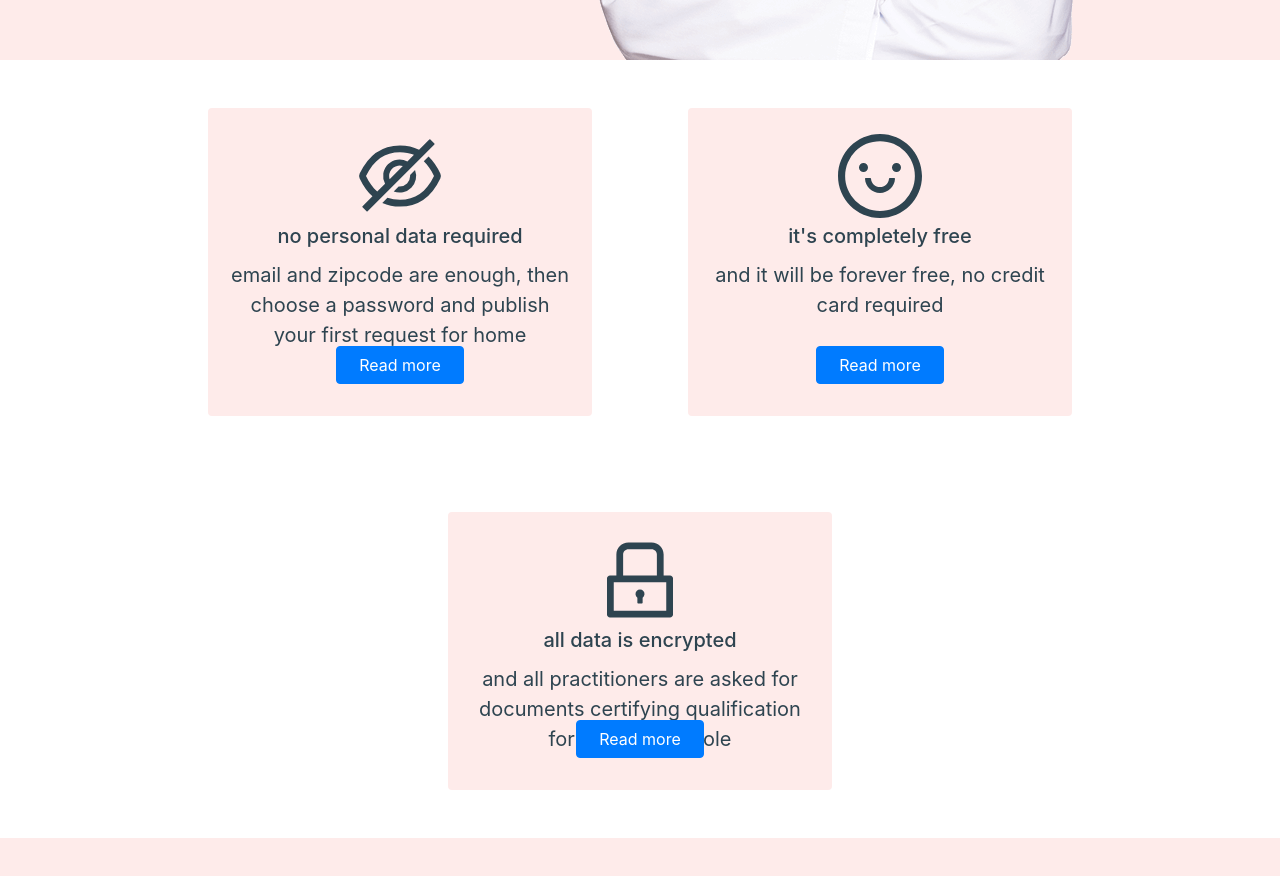
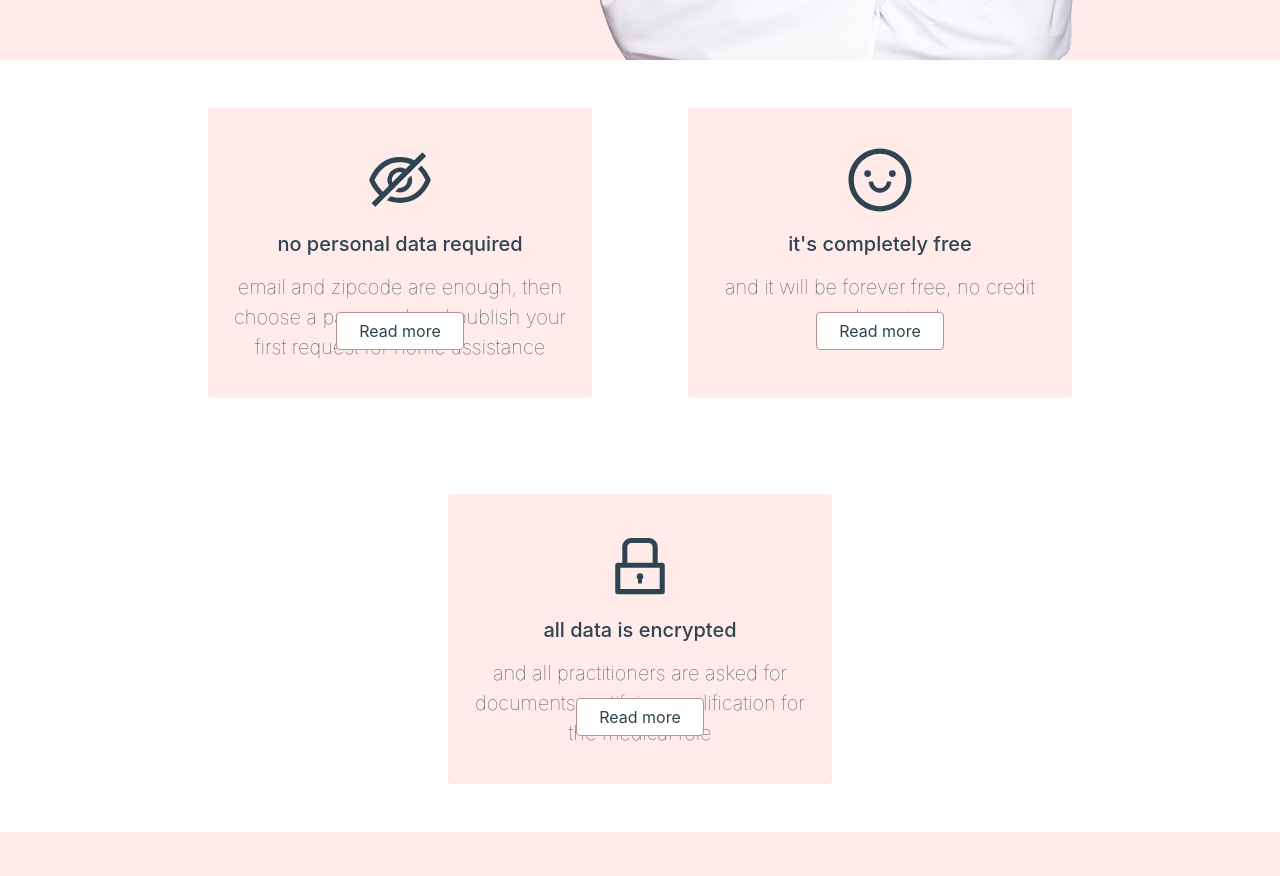
Before and after one commit to marcosaccarola/Health-Advantage, a React (Create React App) app: page / in a window 1280 px wide. Shown: the part 740-1616 px from the top of the page. Built offline with nearby package versions, Linux system fonts and the light colour scheme.

Commit message:
values cards' style & content

```diff
--- a/src/components/0000-Home.jsx
+++ b/src/components/0000-Home.jsx
@@ -53,39 +53,39 @@ const Home=()=>{
                 <Card style={{ width: '24rem', background:'#FEEBEA' }} className='border-0 mx-5 my-5'>
                     {/* <Card.Img variant="top" src="holder.js/100px180" /> */}
                     <Card.Body>
-                        <AiOutlineEyeInvisible size='96px' style={{color:'#2e4450'}} />
-                        <Card.Title>no personal data required</Card.Title>
-                        <Card.Text>
+                        <AiOutlineEyeInvisible size='72px' style={{color:'#2e4450'}} className='mt-3 mb-3' />
+                        <Card.Title className='mb-3'>no personal data required</Card.Title>
+                        <Card.Text style={{fontWeight:'lighter'}}>
                         email and zipcode are enough, then choose a password and publish your first request for home assistance
                         </Card.Text>
                         <Button
-                            style={{width:'8rem',position:'absolute',bottom:'2rem',right:'8rem'}}
+                            style={{width:'8rem',background:'#FFFFFF',borderColor:'#B5958E',color:'#2e4450',position:'absolute',bottom:'3rem',right:'8rem'}}
                             >Read more</Button>
                     </Card.Body>
                 </Card>
                 <Card style={{ width: '24rem', background:'#FEEBEA' }} className='border-0 mx-5 my-5'>
                     {/* <Card.Img variant="top" src="holder.js/100px180" /> */}
                     <Card.Body className=''>
-                        <AiOutlineSmile size='96px' style={{color:'#2e4450'}} />
-                        <Card.Title>it's completely free</Card.Title>
-                        <Card.Text>
+                        <AiOutlineSmile size='72px' style={{color:'#2e4450'}} className='mt-3 mb-3' />
+                        <Card.Title className='mb-3'>it's completely free</Card.Title>
+                        <Card.Text style={{fontWeight:'lighter'}}>
                         and it will be forever free, no credit card required
                         </Card.Text>
                         <Button
-                            style={{width:'8rem',position:'absolute',bottom:'2rem',right:'8rem'}}
+                            style={{width:'8rem',background:'#FFFFFF',borderColor:'#B5958E',color:'#2e4450',position:'absolute',bottom:'3rem',right:'8rem'}}
                             >Read more</Button>
                     </Card.Body>
                 </Card>
                 <Card style={{ width: '24rem', background:'#FEEBEA' }} className='border-0 mx-5 my-5'>
                     {/* <Card.Img variant="top" src="holder.js/100px180" /> */}
                     <Card.Body>
-                        <AiOutlineLock size='96px' style={{color:'#2e4450'}} />
-                        <Card.Title>all data is encrypted</Card.Title>
-                        <Card.Text>
+                        <AiOutlineLock size='72px' style={{color:'#2e4450'}} className='mt-3 mb-3' />
+                        <Card.Title className='mb-3'>all data is encrypted</Card.Title>
+                        <Card.Text style={{fontWeight:'lighter'}}>
                         and all practitioners are asked for documents certifying qualification for the medical role
                         </Card.Text>
                         <Button
-                            style={{width:'8rem',position:'absolute',bottom:'2rem',right:'8rem'}}
+                            style={{width:'8rem',background:'#FFFFFF',borderColor:'#B5958E',color:'#2e4450',position:'absolute',bottom:'3rem',right:'8rem'}}
                             >Read more</Button>
                     </Card.Body>
                 </Card>
```
